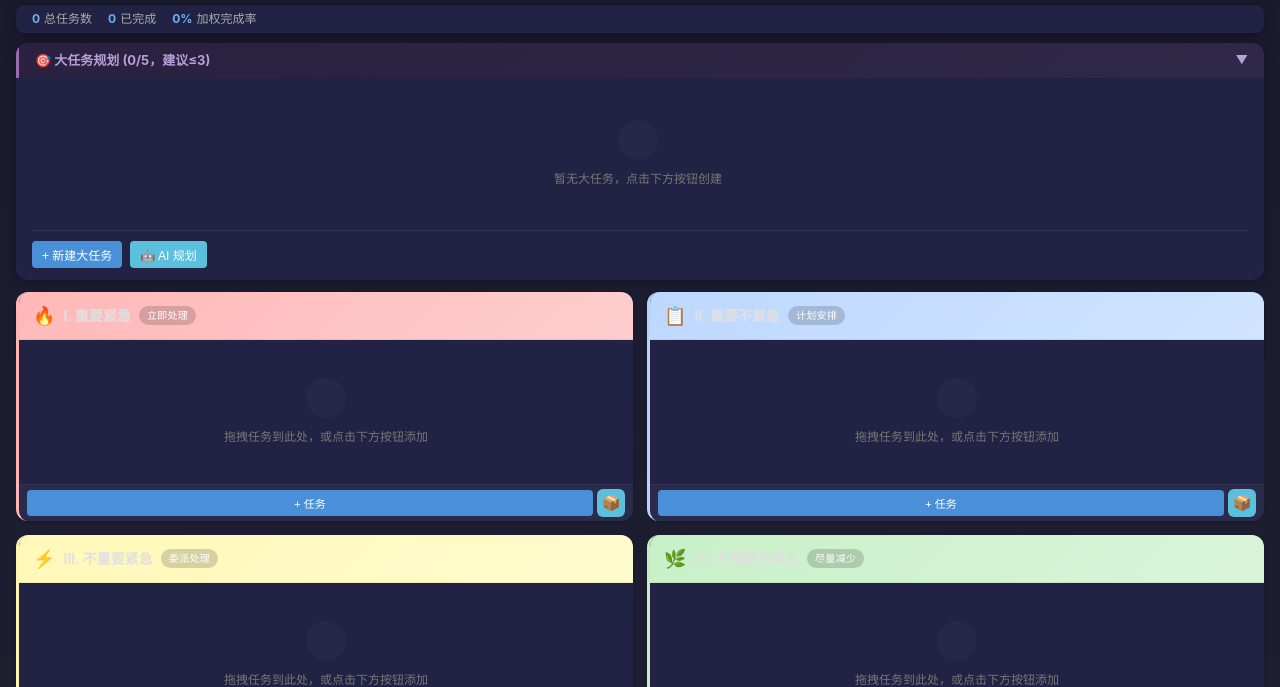
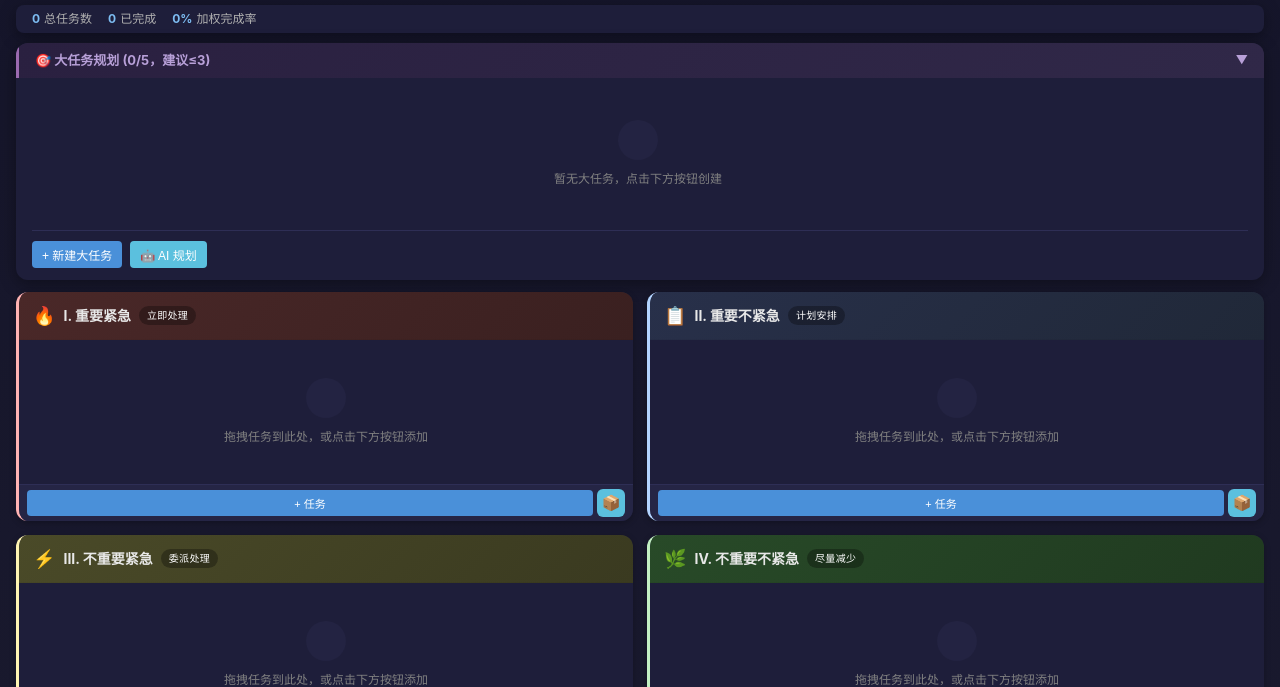
Before and after one commit to Candiwind/TimeScheduler, a plain HTML site: page index.html in a window 1280 px wide. Both pictures are taken after a click on the button "暗色模式 (Ctrl+D)". Shown: the part 113-800 px from the top of the page. Drawn offline with Linux system fonts and the light colour scheme.

Commit message:
Round 7: 暗色模式深度优化 - bg更深(#15152a)增强对比 - surface层次更分明(surface2/3/border均有调整) - accent更亮(#7dbdf2)提升可读性 - 阴影加深增强层级感 - 聚焦环更亮 - 暗色象限头部四色独立定义，保留象限辨识度 - 标签/task-count暗色适配

```diff
--- a/css/style.css
+++ b/css/style.css
@@ -19,14 +19,22 @@
 
 /* ============ Dark Theme ============ */
 [data-theme="dark"] {
-  --bg: #1a1a2e; --surface: #222244; --surface2: #2a2a4a; --surface3: #252540;
-  --text: #e0e0e0; --text2: #aaa; --text3: #777; --border: #333355; --border2: #444466;
-  --accent: #6db3f2; --accent-light: rgba(109,179,242,0.1);
-  --danger: #f06060; --danger-bg: rgba(240,96,96,0.15);
-  --block-bg: #2a2a4a; --block-header-bg: #303055; --block-border: #3a3a5a;
-  --shadow-sm: 0 1px 3px rgba(0,0,0,0.2); --shadow: 0 2px 12px rgba(0,0,0,0.3); --shadow-lg: 0 6px 24px rgba(0,0,0,0.4);
-  --focus-ring: 0 0 0 3px rgba(109,179,242,0.35);
+  --bg: #15152a; --surface: #1e1e3a; --surface2: #252545; --surface3: #222240;
+  --text: #e8e8e8; --text2: #b0b0b0; --text3: #808080; --border: #2e2e55; --border2: #3a3a65;
+  --accent: #7dbdf2; --accent-light: rgba(125,189,242,0.12);
+  --danger: #f07070; --danger-bg: rgba(240,112,112,0.18);
+  --block-bg: #252545; --block-header-bg: #2c2c55; --block-border: #353560;
+  --shadow-sm: 0 2px 6px rgba(0,0,0,0.25); --shadow: 0 4px 16px rgba(0,0,0,0.35); --shadow-lg: 0 8px 30px rgba(0,0,0,0.45);
+  --focus-ring: 0 0 0 3px rgba(125,189,242,0.4);
 }
+
+/* Dark mode quadrant header colors */
+[data-theme="dark"] .quadrant-i .quadrant-header { background: linear-gradient(135deg, #4a2828, #3a2020); }
+[data-theme="dark"] .quadrant-ii .quadrant-header { background: linear-gradient(135deg, #28304a, #202838); }
+[data-theme="dark"] .quadrant-iii .quadrant-header { background: linear-gradient(135deg, #4a4a28, #3a3a20); }
+[data-theme="dark"] .quadrant-iv .quadrant-header { background: linear-gradient(135deg, #284a28, #203a20); }
+[data-theme="dark"] .quadrant-header .quadrant-label { background: rgba(0,0,0,0.3); }
+[data-theme="dark"] .task-count { background: rgba(255,255,255,0.08); }
 
 /* ============ Base ============ */
 body {
```
